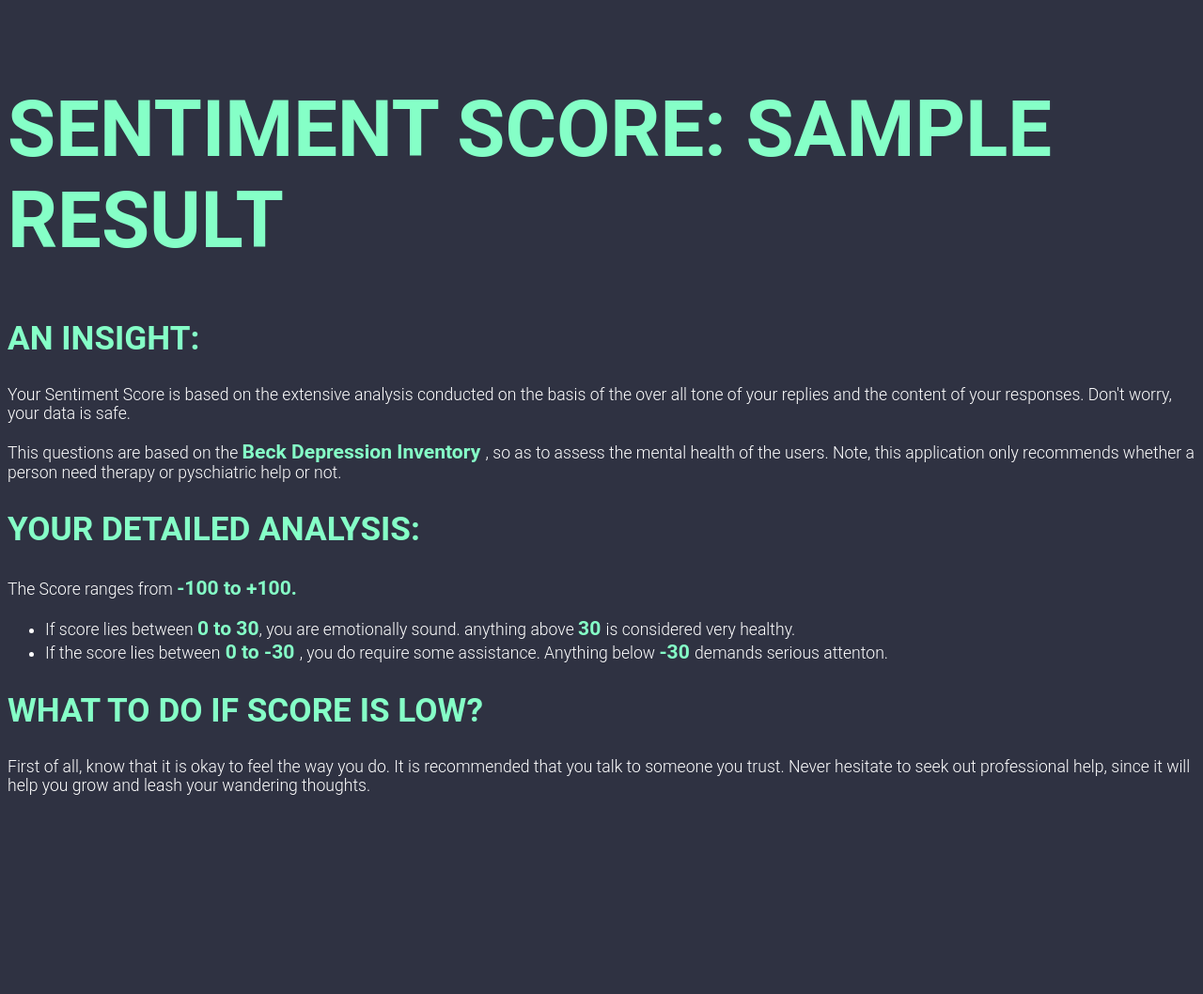
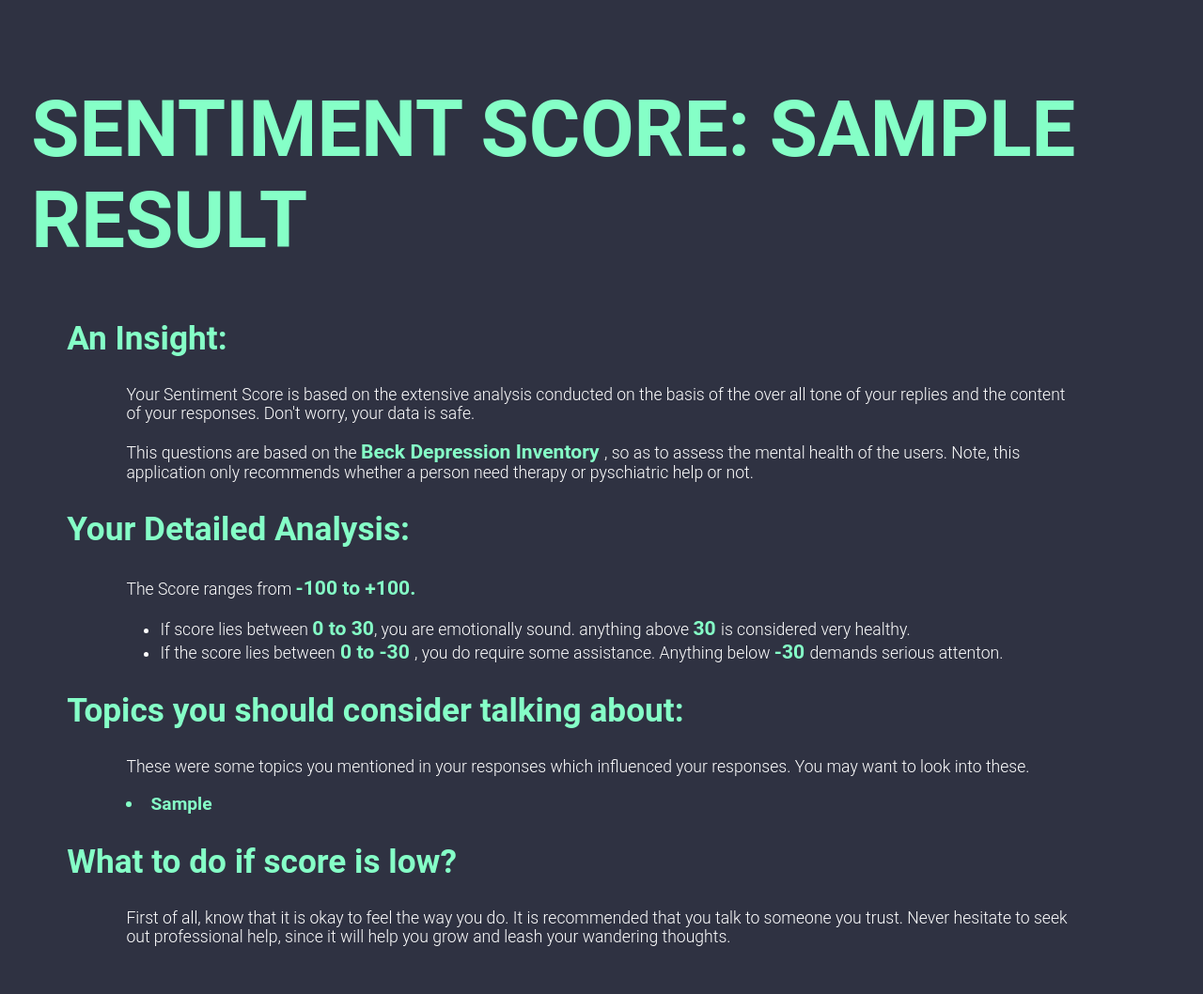
Before and after one commit to Devansh-0/Mind-Mark-Mental-Health-Project, a Flask app: template templates/result.html in a window 1280 px wide. Shown: the whole page at 94% size. Before the commit the page ends 846 px from the top, so only its background shows below. Run offline with Flask 2, Linux system fonts and the light colour scheme; the template is opened without the code that fills it: most values are stand-ins (such as "Sample title", 1, 10 or a date in 2020).

Commit message:
FInal commit before deletion of extra files

```diff
--- a/app.py
+++ b/app.py
@@ -1,6 +1,5 @@
 
-from mlModel import modelFile
-import json
+from mlModel import modelFile, impTopics
 from flask import Flask, request, url_for, redirect, render_template
 # import os
 # os.environ["EAI_USERNAME"] = "devansh.sharma110@gmail.com"
@@ -43,7 +42,8 @@ def result():
 
     LIST= myList
     A= modelFile(LIST)
-    return render_template("result.html",result = A)
+    B= impTopics(LIST)
+    return render_template("result.html",result = A, resultB= B)
 
 if __name__ == '__main__':
     app.run(debug=True, host='0.0.0.0', port=5000)
--- a/static/result_style.css
+++ b/static/result_style.css
@@ -19,8 +19,10 @@
 body {
     padding: 2% 0;
     background-color:#2F3242;
+
 }
 h1 {
+    margin-left: 2%;
     font-family: 'Roboto', sans-serif;
     font-size: 5.2em;
     font-weight: 700;
@@ -31,14 +33,15 @@ h1 {
 h2
 {
    font-family: 'Roboto', sans-serif;
+   margin-left: 5%;
     font-size: 2.2em;
     font-weight: 700;
     color: #85ffc7;
-    text-transform: uppercase;
     text-align: left;
 }
 span
 {
+
    font-family: 'Roboto', sans-serif;
     font-size: 1.2em;
     font-weight: 700;
@@ -47,8 +50,21 @@ span
 
 
 }
+li.lol
+{
+
+   font-family: 'Roboto', sans-serif;
+    font-size: 1.2em;
+    font-weight: 700;
+    color: #85ffc7 !important;
+    position: inline;
+
+
+}
 
 p {
+    margin-right: 10%;
+    margin-left: 10%;
     font-family: 'Roboto', sans-serif;
     font-size: 1.1em;
     font-weight: 300;
@@ -57,6 +73,8 @@ p {
 }
 
 li {
+    margin-right: 10%;
+    margin-left: 10%;
     font-family: 'Roboto', sans-serif;
     font-size: 1.1em;
     font-weight: 300;
--- a/templates/result.html
+++ b/templates/result.html
@@ -4,16 +4,26 @@
 
    <body>
     <h1>Sentiment Score: {{ result }} </h1>
-    <h2>An insight:</h2>
+
+    <h2>An Insight:</h2>
+
     <p>Your Sentiment Score is based on the extensive analysis conducted on the basis of the over all tone of your replies and the content of your responses. Don't worry, your data is safe. </p>
     <p> This questions are based on the <span> Beck Depression Inventory </span>, so as to assess the mental health of the users. Note, this application only recommends whether a person need therapy or pyschiatric help or not. </p>
-    <h2>Your Detailed analysis:</h2>
+
+    <h2>Your Detailed Analysis:</h2>
     <p>The Score ranges from <span>-100 to +100.</span></p>
+
     <ul>
        <li> If score lies between <span>0 to 30</span>, you are emotionally sound. anything above <span> 30 </span>is considered very healthy.</li>
        <li>If the score lies between<span> 0 to -30 </span>, you do require some assistance. Anything below <span> -30 </span> demands serious attenton. </li>
     </ul>
+
+    <h2>Topics you should consider talking about:</h2>
+    <p>These were some topics you mentioned in your responses which influenced your responses. You may want to look into these.</p>
+    <li class= "lol"> {{resultB}}</li>
+
     <h2>What to do if score is low?</h2>
     <p>First of all, know that it is okay to feel the way you do. It is recommended that you talk to someone you trust. Never hesitate to seek out professional help, since it will help you grow and leash your wandering thoughts.</p>
+
    </body>
 </html>
```
Also changed, not shown: mental_health_analyser.py (+27 -14 lines), mlModel.py (+21 -0 lines).
